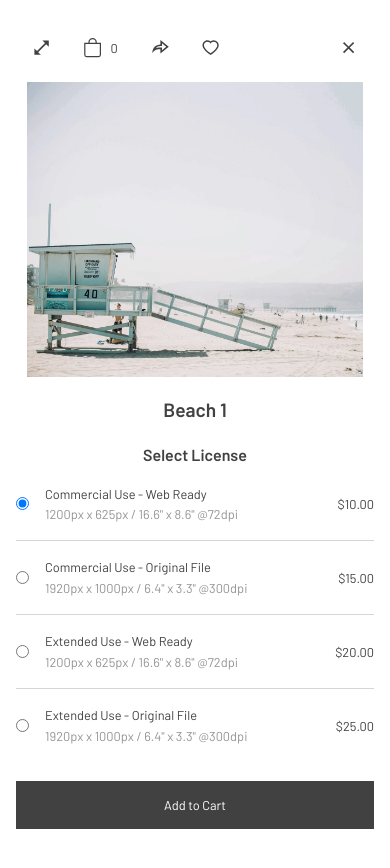
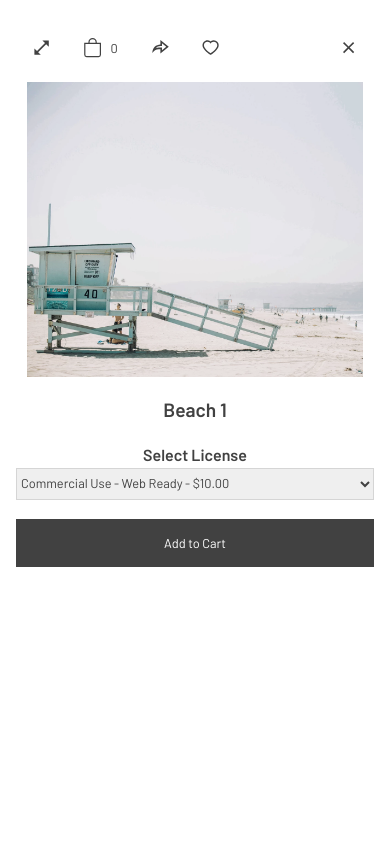
Before and after one commit to Knopkaivy/photographer-portfolio-demo, a React (Create React App) app: page /portfolio/beach/beach-1 in a window 390 px wide. Shown: the top 868 px of the page. After the commit the page ends 844 px from the top, so only its background shows below. Built offline with nearby package versions, Linux system fonts and the light colour scheme.

Commit message:
Update PurchaseForm to show SelectLicense component on small screens instead of RadioForm

```diff
--- a/src/CartItem.jsx
+++ b/src/CartItem.jsx
@@ -56,6 +56,7 @@ const CartItem = ({
         <SelectLicense
           currentOption={currentOption}
           updateOption={updateOption}
+          parent="Cart"
         />
         {/* <div className="CartItem__licenseMenu">
           <select
--- a/src/PurchaseForm.jsx
+++ b/src/PurchaseForm.jsx
@@ -2,6 +2,7 @@ import React, { useEffect, useState } from 'react';
 import { v4 as uuidv4 } from 'uuid';
 import { licenseOptions } from './utilities/licenseOption';
 import RadioGroup from './RadioGroup';
+import SelectLicense from './SelectLicense';
 import './styles/PurchaseForm.css';
 
 const PurchaseForm = ({
@@ -47,6 +48,11 @@ const PurchaseForm = ({
     <form className="PurchaseForm" onSubmit={handleSubmitPurchase}>
       <h3 className="PurchaseForm__header">Select License</h3>
       <RadioGroup currentOption={currentOption} changeOption={changeOption} />
+      <SelectLicense
+        currentOption={currentOption}
+        changeOption={changeOption}
+        parent="PF"
+      />
       <div className="PurchaseForm__buttonContainer">
         <button type="submit" className="PurchaseForm__button btn">
           Add to Cart
--- a/src/RadioGroup.jsx
+++ b/src/RadioGroup.jsx
@@ -4,6 +4,7 @@ import './styles/RadioGroup.css';
 
 const RadioGroup = ({ currentOption, changeOption }) => {
   let handleChangeOption = (event) => {
+    console.log(event.target.id);
     changeOption(event.target.id);
   };
   const optionList = licenseOptions.map((option) => {
--- a/src/SelectLicense.jsx
+++ b/src/SelectLicense.jsx
@@ -2,14 +2,31 @@ import React from 'react';
 import { licenseOptions } from './utilities/licenseOption';
 import './styles/SelectLicense.css';
 
-const SelectLicense = ({ currentOption, updateOption }) => {
+const SelectLicense = ({
+  currentOption,
+  changeOption,
+  updateOption,
+  parent,
+}) => {
   let handleUpdateOption = (event) => {
-    updateOption(event.target.value);
+    if (parent === 'PF') {
+      let newId;
+      for (let option of licenseOptions) {
+        if (option.label === event.target.value) {
+          newId = option.licenseId;
+          break;
+        }
+      }
+      changeOption(newId);
+    } else if (parent === 'Cart') {
+      updateOption(event.target.value);
+    }
   };
   let optionsList = licenseOptions.map((item) => {
     return (
       <option
         className="SelectLicense__option"
+        id={item.licenseId}
         value={item.label}
         key={item.licenseId}
       >
@@ -18,7 +35,11 @@ const SelectLicense = ({ currentOption, updateOption }) => {
     );
   });
   return (
-    <div className="SelectLicense__menu">
+    <div
+      className={`SelectLicense__menu ${
+        parent === 'PF' && 'SelectLicense-purchaseFormSelect'
+      }`}
+    >
       <select
         name="license"
         id="licenseSelect"
--- a/src/styles/RadioGroup.css
+++ b/src/styles/RadioGroup.css
@@ -1,4 +1,5 @@
 .RadioGroup {
+  display: block;
 }
 .RadioGroup__item {
   min-height: 8rem;
@@ -36,3 +37,8 @@
 .RadioGroup__itemLabel:hover .RadioGroup__itemMemo {
   display: block;
 }
+@media screen and (max-width: 768px) {
+  .RadioGroup {
+    display: none;
+  }
+}
--- a/src/styles/SelectLicense.css
+++ b/src/styles/SelectLicense.css
@@ -1,3 +1,6 @@
+.SelectLicense-purchaseFormSelect {
+  display: none;
+}
 .SelectLicense {
   width: 100%;
   height: 4rem;
@@ -10,3 +13,8 @@
   box-sizing: border-box;
   outline: none;
 }
+@media screen and (max-width: 768px) {
+  .SelectLicense-purchaseFormSelect {
+    display: block;
+  }
+}
```
